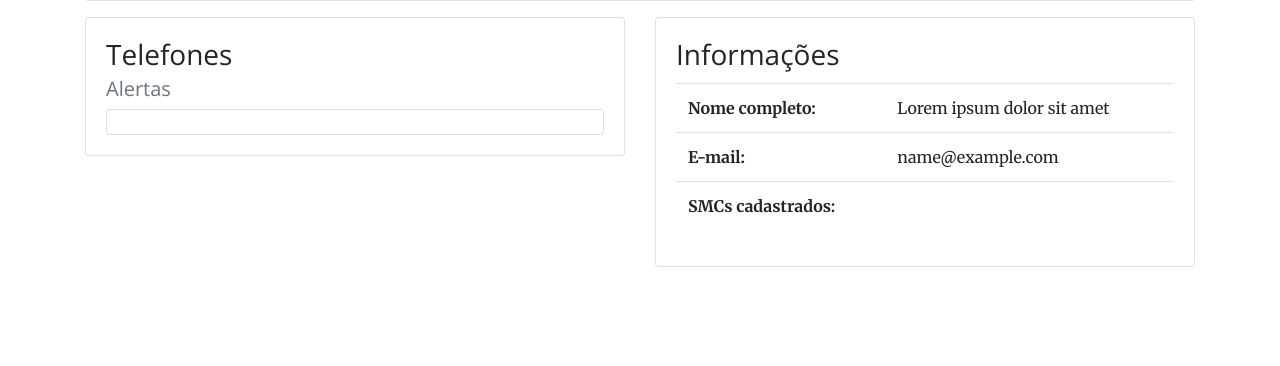
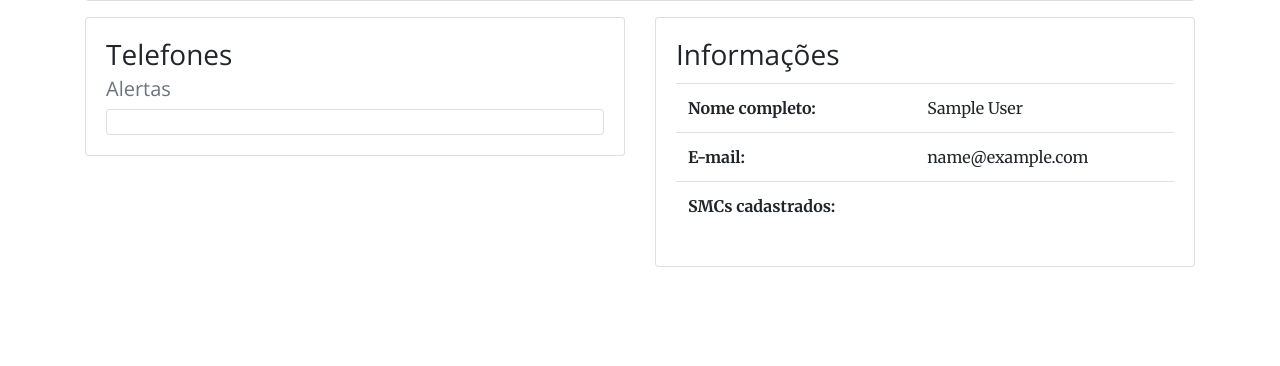
Before and after one commit to PI1-2018-2/smart-medicine-cup, a Django app: page /dashboard/ in a window 1280 px wide. Shown: the part 573-939 px from the top of the page. Run offline with Django 3.2, Linux system fonts and the light colour scheme; the visitor is signed in with stand-in values (Sample User, id 1); data that the repository does not hold is empty; some libraries are stand-ins or nearby versions.

Commit message:
Fix name in dashboard

```diff
--- a/smart_medicine_cup_backend/dashboard/templates/dashboard.html
+++ b/smart_medicine_cup_backend/dashboard/templates/dashboard.html
@@ -74,7 +74,7 @@
                   <tbody>
                     <tr>
                       <th scope="row">Nome completo:</th>
-                      <td>Lorem ipsum dolor sit amet</td>
+                      <td>{{request.user.first_name}} {{request.user.last_name}}</td>
                     </tr>
                     <tr>
                       <th scope="row">E-mail:</th>
```
